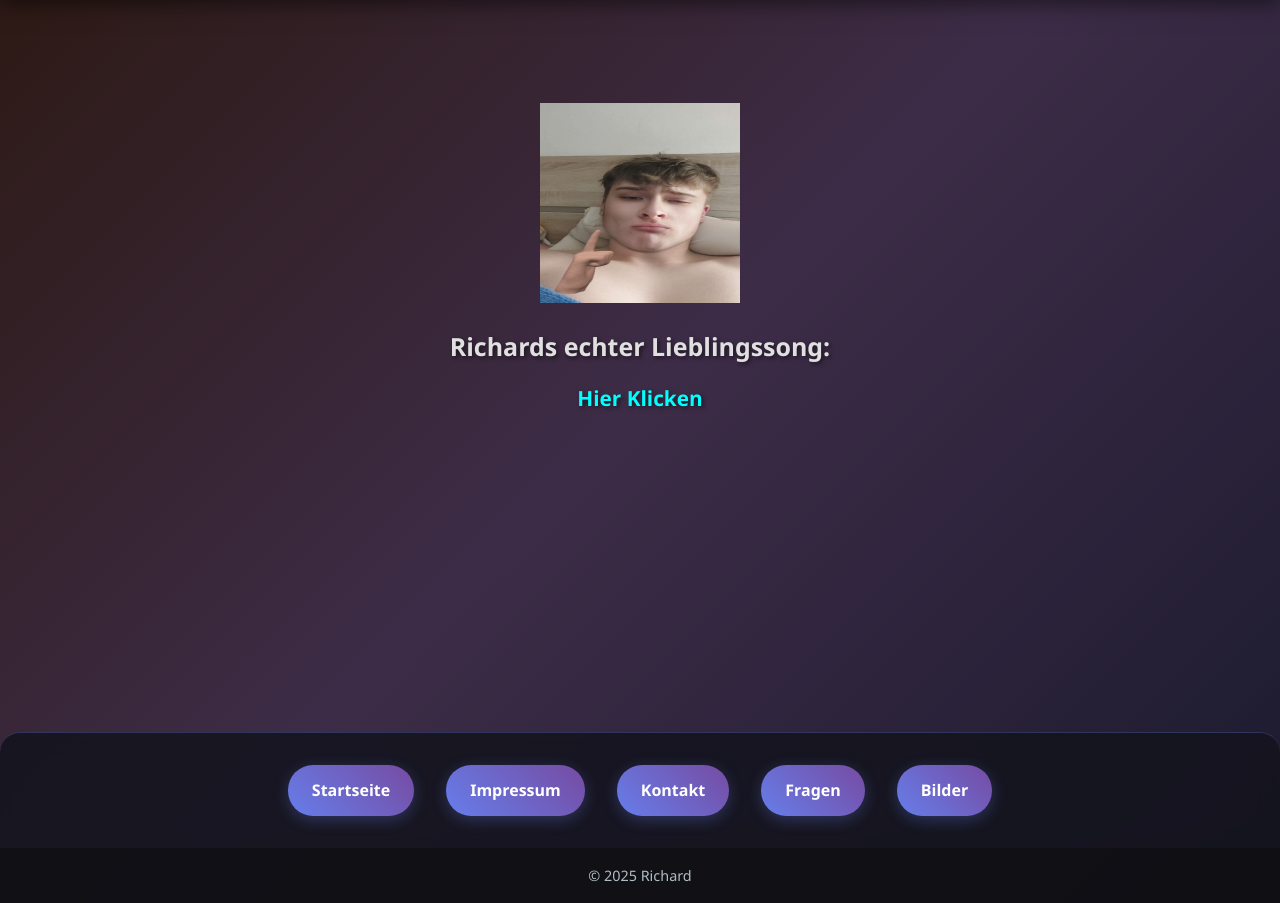
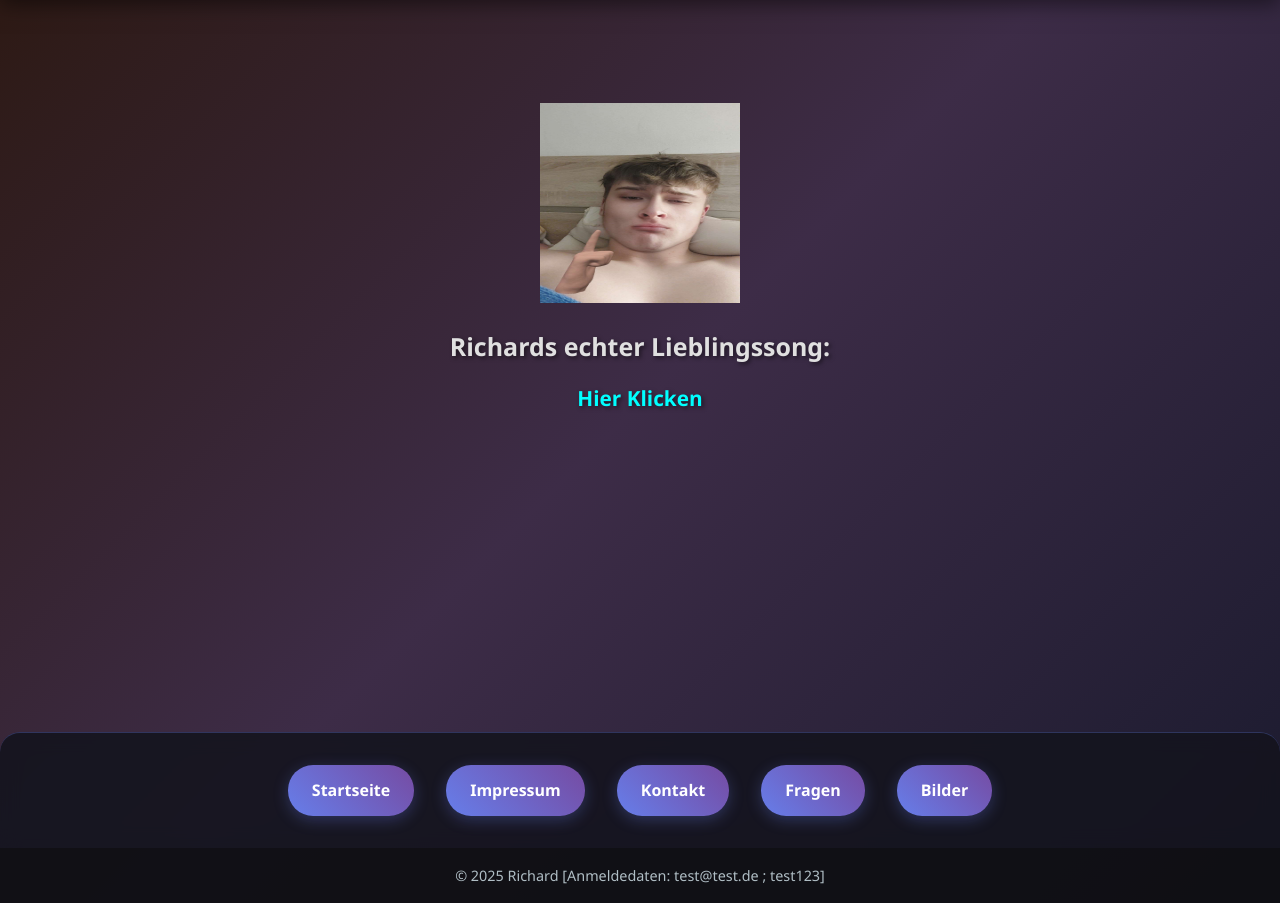
Before and after one commit to michx-361/Richard, a plain HTML site: page secret.html in a window 1280 px wide. Shown: the part 97-1000 px from the top of the page. Drawn offline with Linux system fonts and the light colour scheme.

```diff
--- a/secret.html
+++ b/secret.html
@@ -50,7 +50,7 @@
             </ul>
         </nav>
         <div class="footer-bottom">
-            © 2025 Richard
+            © 2025 Richard      [Anmeldedaten: test@test.de ; test123]
         </div>
 
     <script src="Firebase/login-button.js"></script>
```
